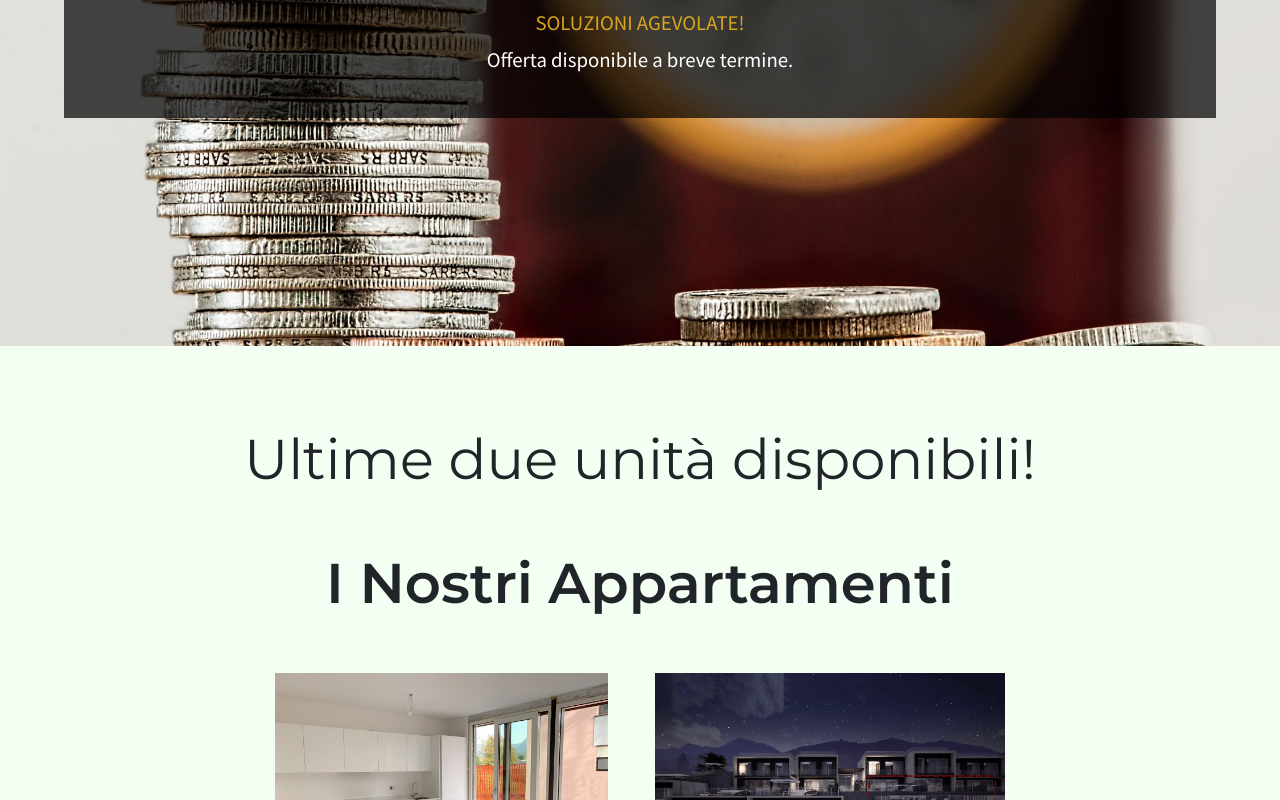
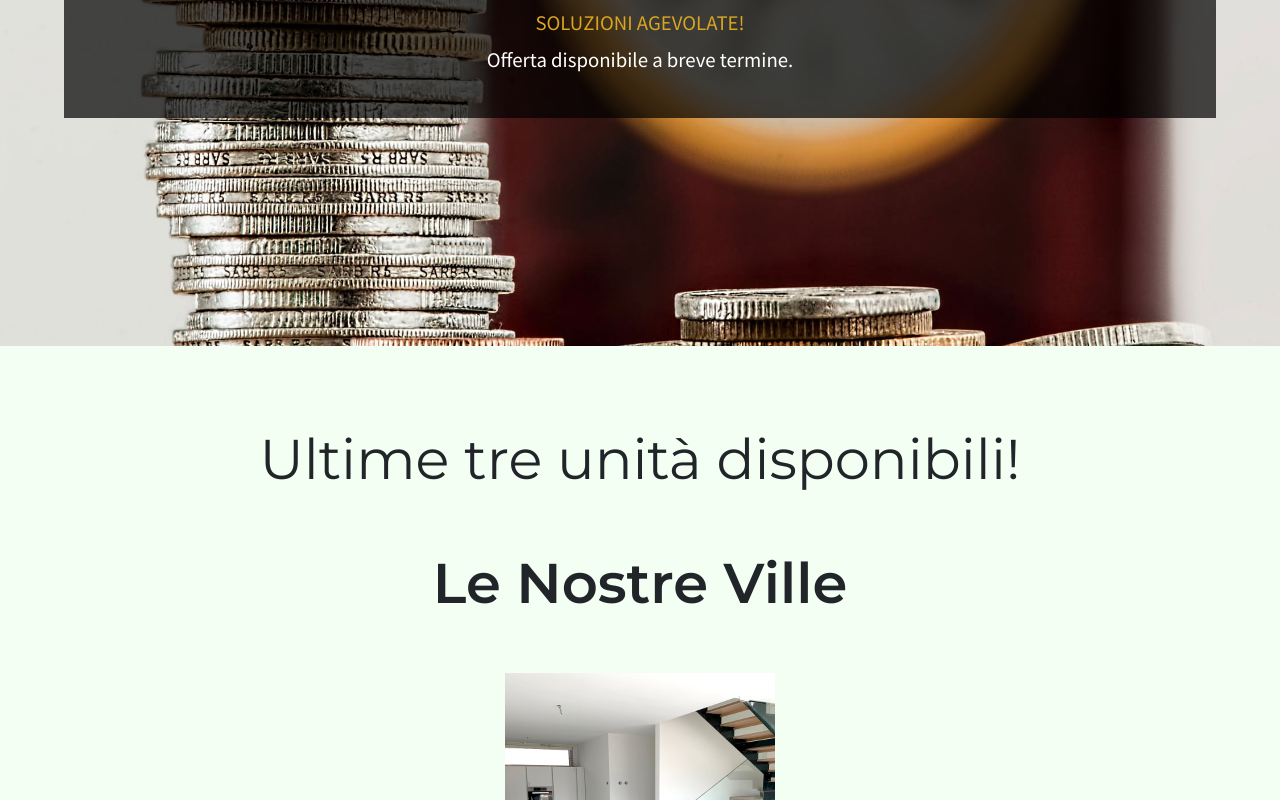
Before and after one commit to ZeldOcarina/residenza-sofia, a plain HTML site: page index.html in a window 1280 px wide. Shown: the part 2000-2800 px from the top of the page. Drawn offline with nearby package versions, Linux system fonts and the light colour scheme; some packages are replaced by stand-ins of ours.

Commit message:
Reimplement unita 4

```diff
--- a/index.html
+++ b/index.html
@@ -237,18 +237,18 @@
     </section>
     <section id="singole-ville">
         <div class="container-fluid">
-            <h2 class="display-4 text-center mt-md-5 mt-2">Ultime due unit&agrave; disponibili!</h2>
-            <!-- <h3 class="display-4 text-center py-3 py-md-5">Le Nostre Ville</h3>
+            <h2 class="display-4 text-center mt-md-5 mt-2">Ultime tre unit&agrave; disponibili!</h2>
+            <h3 class="display-4 text-center py-3 py-md-5">Le Nostre Ville</h3>
             <div class="row d-flex justify-content-center">
                 <div class="col-lg-3 col-md-6 hidden-villa">
                     <img class="mb-md-3 unit-picture" src="./assets/unita-residenza/ville/villa-4.jpg" alt="Villa 5">
                     <h4 class="mt-4 mt-md-0">Villa 4</h4>
-                    <p class="text-primary">Prezzo Fr. 890'000.--</p>
+                    <p class="text-primary">Prezzo Fr. 990'000.--</p>
                     <p>Studiata per essere l'unità più sofisticata della residenza, la villa 4 offre dei meravigliosi dettagli in vetro, oltre ai consueti spazi accessori come
                     il bel giardino privato di 32 mq ed il <em>roof garden</em> di oltre 53 mq.<br />
                     Scopri l'essenza dell'eleganza con una delle ville pi&ugrave; belle della Residenza Sofia!</p>
                 </div>
-            </div> -->
+            </div>
     </section>
     <section id="singoli-appartamenti">
         <h3 class="display-4 text-center py-5">I Nostri Appartamenti</h3>
```
Also changed, not shown: 1 other file.
